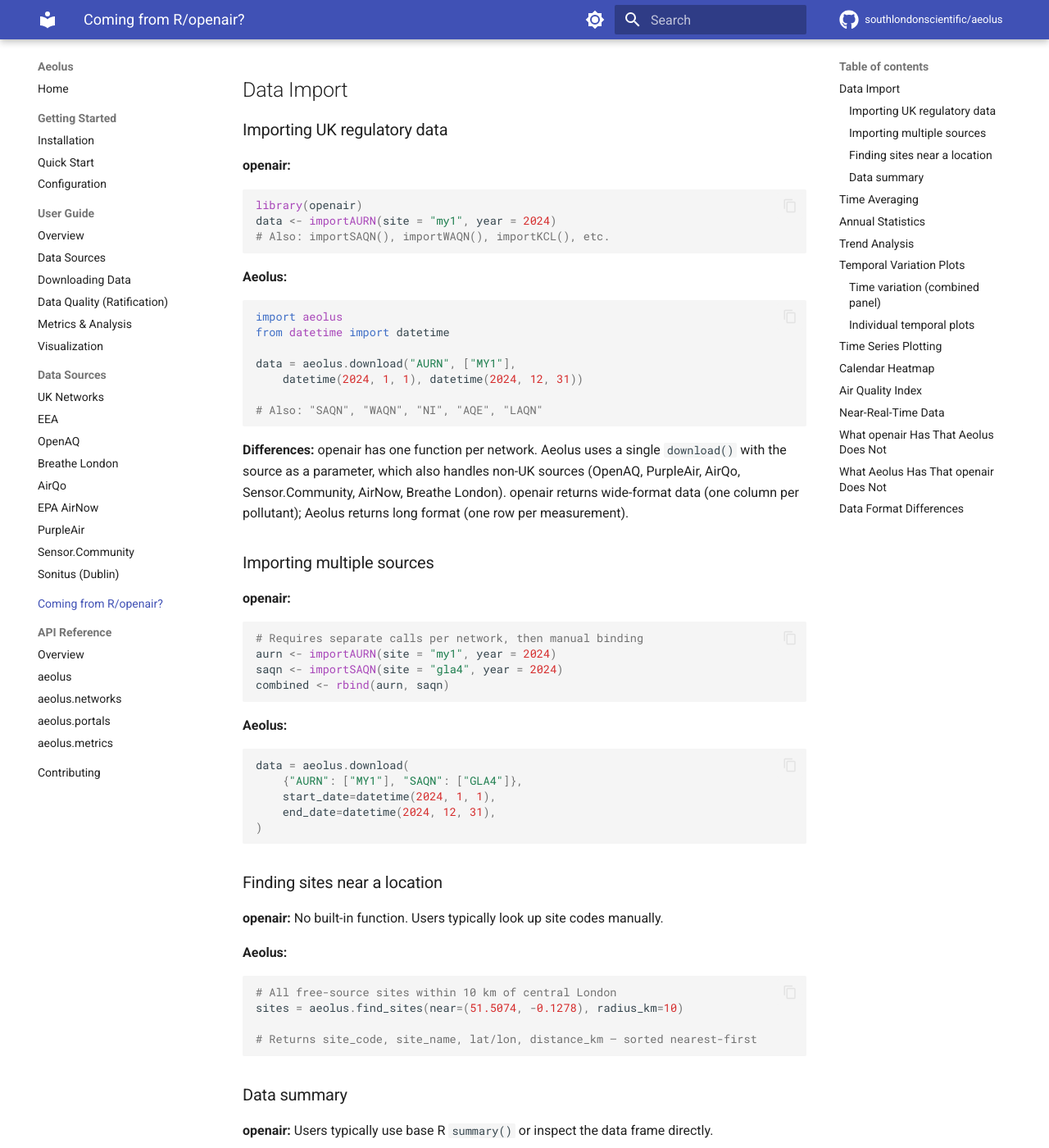
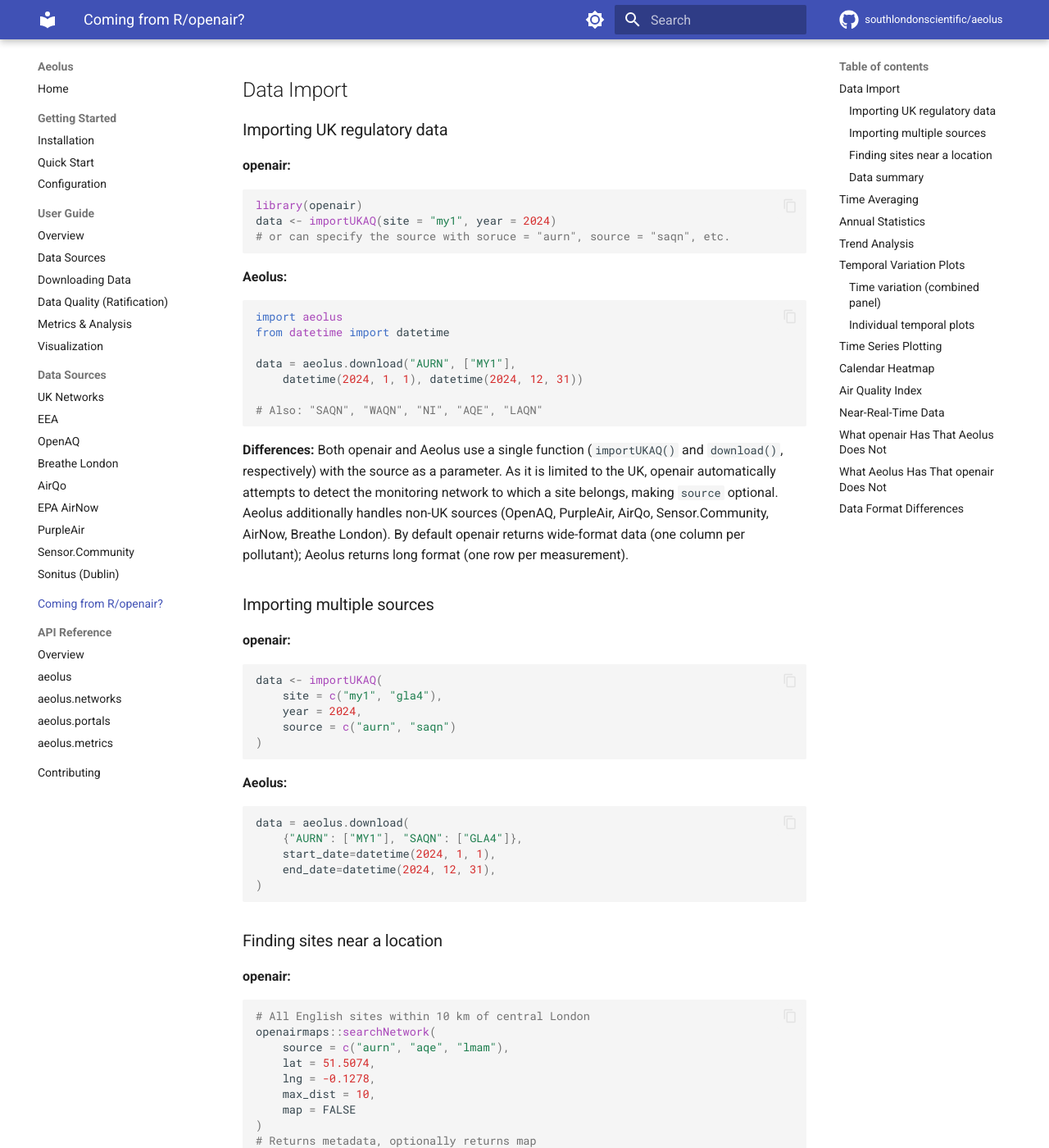
Before and after one commit to southlondonscientific/aeolus, an MkDocs documentation site: the page built from docs/dev/openair_comparison.md, in a window 1280 px wide and 1400 px high, scrolled down 390 px. Shown: the whole window at 82% size. Built offline with MkDocs 1.6.1 and Material for MkDocs 9.7.7, drawn with Linux system fonts in a browser that asks for light colours; comment, search, counter and statistics services are not loaded; some of the changed text lies outside the part shown.

Commit message:
update for openair docs

````diff
--- a/docs/dev/openair_comparison.md
+++ b/docs/dev/openair_comparison.md
@@ -13,8 +13,8 @@
 **openair:**
 ```r
 library(openair)
-data <- importAURN(site = "my1", year = 2024)
-# Also: importSAQN(), importWAQN(), importKCL(), etc.
+data <- importUKAQ(site = "my1", year = 2024)
+# or can specify the source with soruce = "aurn", source = "saqn", etc.
 ```
 
 **Aeolus:**
@@ -28,16 +28,17 @@
 # Also: "SAQN", "WAQN", "NI", "AQE", "LAQN"
 ```
 
-**Differences:** openair has one function per network. Aeolus uses a single `download()` with the source as a parameter, which also handles non-UK sources (OpenAQ, PurpleAir, AirQo, Sensor.Community, AirNow, Breathe London). openair returns wide-format data (one column per pollutant); Aeolus returns long format (one row per measurement).
+**Differences:** Both openair and Aeolus use a single function (`importUKAQ()` and `download()`, respectively) with the source as a parameter. As it is limited to the UK, openair automatically attempts to detect the monitoring network to which a site belongs, making `source` optional. Aeolus additionally handles non-UK sources (OpenAQ, PurpleAir, AirQo, Sensor.Community, AirNow, Breathe London). By default openair returns wide-format data (one column per pollutant); Aeolus returns long format (one row per measurement).
 
 ### Importing multiple sources
 
 **openair:**
 ```r
-# Requires separate calls per network, then manual binding
-aurn <- importAURN(site = "my1", year = 2024)
-saqn <- importSAQN(site = "gla4", year = 2024)
-combined <- rbind(aurn, saqn)
+data <- importUKAQ(
+    site = c("my1", "gla4"),
+    year = 2024,
+    source = c("aurn", "saqn")
+)
 ```
 
 **Aeolus:**
@@ -51,7 +52,18 @@
 
 ### Finding sites near a location
 
-**openair:** No built-in function. Users typically look up site codes manually.
+**openair:**
+```r
+# All English sites within 10 km of central London
+openairmaps::searchNetwork(
+    source = c("aurn", "aqe", "lmam"),
+    lat = 51.5074,
+    lng = -0.1278,
+    max_dist = 10,
+    map = FALSE
+)
+# Returns metadata, optionally returns map
+```
 
 **Aeolus:**
 ```python
@@ -94,7 +106,13 @@
 
 ## Annual Statistics
 
-**openair:** Does not have a single dedicated function for this. Users typically combine `timeAverage` with manual calculations for exceedances.
+**openair:**
+```r
+stats = aqStats(data)
+# Returns annual mean hourly, max hourly, min hourly, median hourly, p95, p99,
+# max daily mean, max 8h rolling mean, max 24h rolling mean, and certain
+# UK-specific statistics
+```
 
 **Aeolus:**
 ```python
@@ -149,8 +167,9 @@
 
 **openair:**
 ```r
-# openair bundles these into timeVariation(); individual panels
-# are not separately callable
+fig = variationPlot(data, "no2", x = "hour")
+fig = variationPlot(data, "no2", x = "weekday")
+fig = variationPlot(data, "no2", x = "month")
 ```
 
 **Aeolus:**
@@ -192,7 +211,7 @@
 
 ## Air Quality Index
 
-**openair:** No AQI calculation functions.
+**openair:** No AQI calculation functions; pre-calculated UK DAQI available through `importUKAQ()`.
 
 **Aeolus:**
 ```python
````
